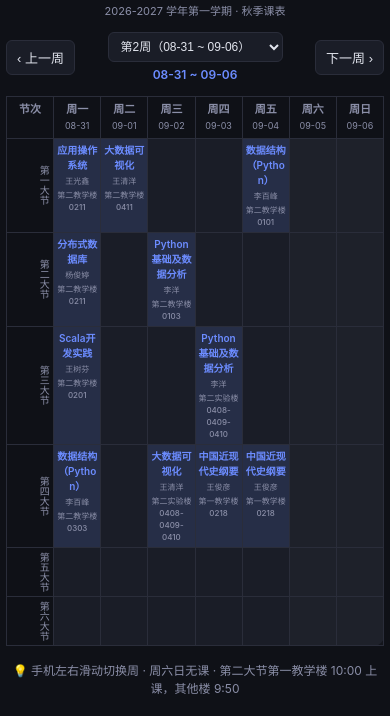
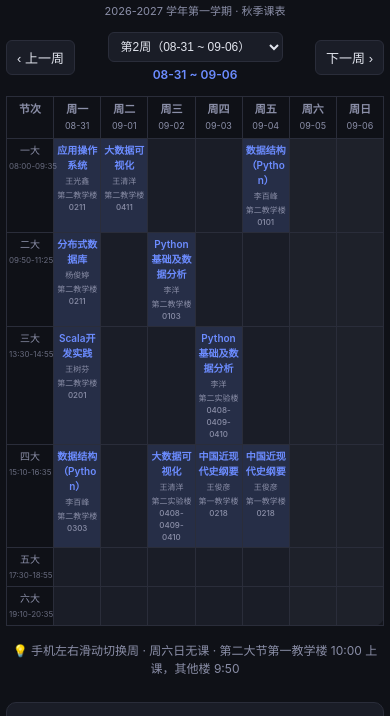
Before and after one commit to burgerman777/class-schedule, a plain HTML site: page index.html in a window 390 px wide. Shown: the part 50-766 px from the top of the page. Drawn offline with Linux system fonts and the light colour scheme.

Commit message:
修复：滑动动画方向 + 手机端补回节次上下课时间
Co-Authored-By: Claude <noreply@anthropic.com>

```diff
--- a/index.html
+++ b/index.html
@@ -42,6 +42,7 @@
   thead th .d { font-size:11px; color:var(--text2); font-weight:400; }
   td.period { background:var(--bg); color:var(--text2); font-size:12px; white-space:nowrap; }
   td.period .t { font-size:10px; color:var(--text2); opacity:.7; }
+  td.period .p-short { display:none; }
   td.cell { font-size:13px; font-weight:500; min-width:96px; }
   td.cell.has { background:var(--accent-glow); color:var(--text); }
   td.cell .course { color:var(--accent); font-weight:600; }
@@ -70,8 +71,10 @@
     th, td { padding:4px 2px; }
     thead th { font-size:11px; }
     thead th .d { font-size:9px; }
-    td.period { writing-mode:vertical-rl; text-orientation:mixed; font-size:10px; }
-    td.period .t { display:none; }
+    td.period { font-size:10px; }
+    td.period .p-full { display:none; }
+    td.period .p-short { display:inline; }
+    td.period .t { font-size:8px; }
     td.cell { font-size:10px; min-width:0; word-break:break-word; }
     td.cell .course { font-size:10px; }
     td.cell .sub { font-size:8px; }
@@ -114,6 +117,7 @@ let dir = 0; // 滑动方向
 const DAYS = ['周一','周二','周三','周四','周五','周六','周日'];
 const P = ['第一大节','第二大节','第三大节','第四大节','第五大节','第六大节'];
 const PT = ['08:00-09:35','09:50-11:25','13:30-14:55','15:10-16:35','17:30-18:55','19:10-20:35'];
+const P_SHORT = ['一大','二大','三大','四大','五大','六大'];
 
 function buildSel() {
   const sel = document.getElementById('sel');
@@ -132,7 +136,7 @@ function buildTable(w) {
   });
   h += '</tr></thead><tbody>';
   P.forEach((p, pi) => {
-    h += '<tr><td class="period">' + p + '<br><span class="t">' + PT[pi] + '</span></td>';
+    h += '<tr><td class="period"><span class="p-full">' + p + '</span><span class="p-short">' + P_SHORT[pi] + '</span><br><span class="t">' + PT[pi] + '</span></td>';
     DAYS.forEach((d, di) => {
       const cs = w.grid[di][pi];
       const wk = (di >= 5) ? ' weekend' : '';
@@ -153,11 +157,11 @@ function render() {
   const sign = dir >= 0 ? 1 : -1;
   gridEl.style.transition = 'opacity .15s ease, transform .15s ease';
   gridEl.style.opacity = '0';
-  gridEl.style.transform = 'translateX(' + (40 * sign) + 'px)';
+  gridEl.style.transform = 'translateX(' + (-40 * sign) + 'px)';
   setTimeout(() => {
     gridEl.innerHTML = buildTable(w);
     gridEl.style.transition = 'none';
-    gridEl.style.transform = 'translateX(' + (-40 * sign) + 'px)';
+    gridEl.style.transform = 'translateX(' + (40 * sign) + 'px)';
     requestAnimationFrame(() => requestAnimationFrame(() => {
       gridEl.style.transition = 'opacity .25s ease, transform .25s ease';
       gridEl.style.opacity = '1';
```
